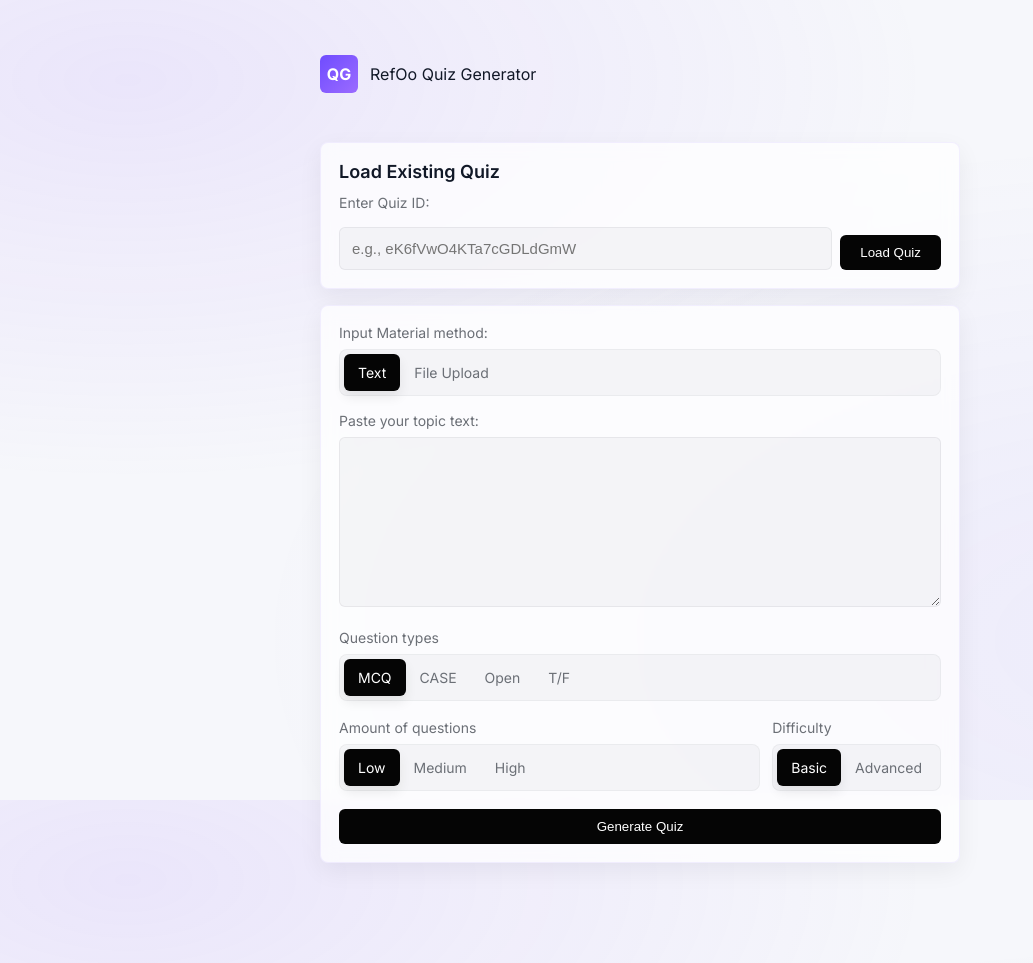
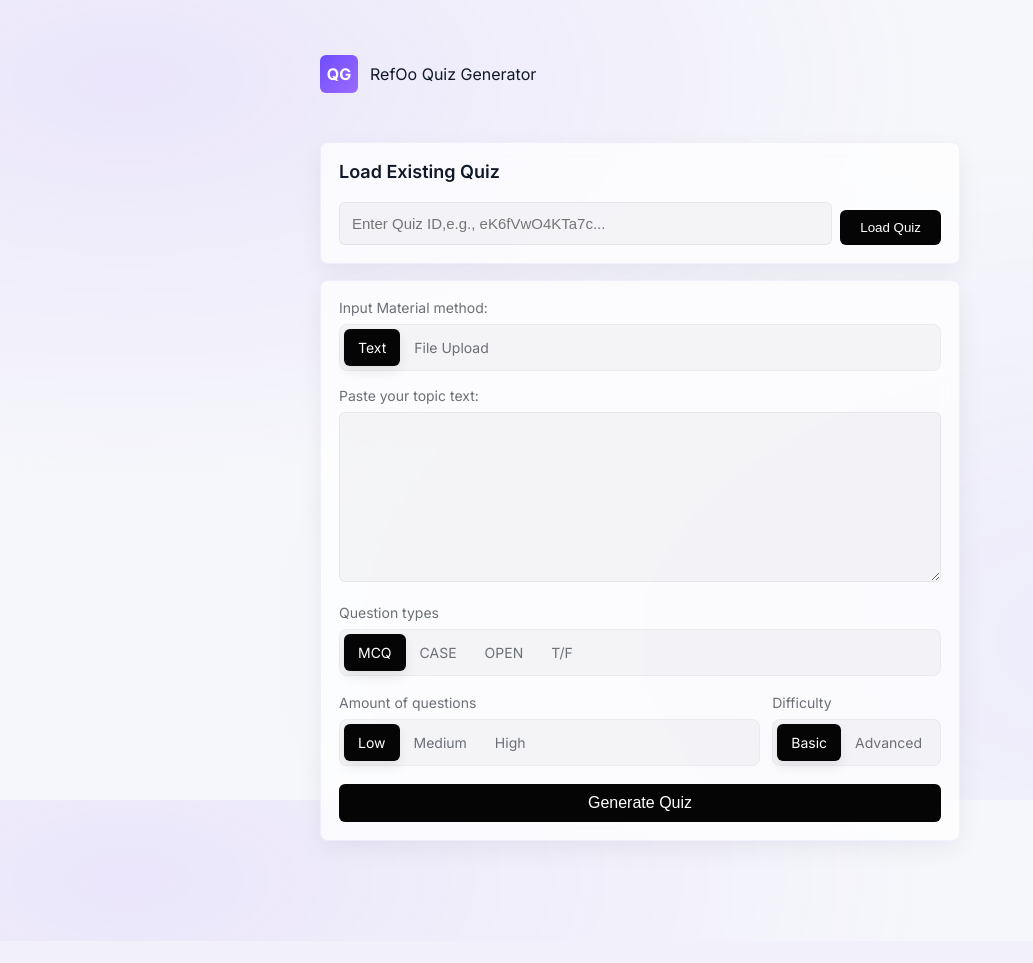
Before and after one commit to RefOoSami001/jungle-ai, a Flask app: page / in a window 1280 px wide. Shown: the whole page, without its empty margins (0-1033 px from the left). After the commit the page ends 849 px from the top, so only its background shows below. Run offline with Flask 2, Linux system fonts and the light colour scheme; some libraries are stand-ins or nearby versions.

Commit message:
Update index.html

```diff
--- a/templates/index.html
+++ b/templates/index.html
@@ -25,8 +25,7 @@
         <h3 style="margin:0 0 12px 0;font-size:18px;font-weight:600">Load Existing Quiz</h3>
         <form method="get" action="/" style="display:flex;gap:8px;align-items:flex-end">
           <div style="flex:1">
-            <label class="small">Enter Quiz ID:</label>
-            <input type="text" name="quiz_id" id="quiz-id-input" class="input" placeholder="e.g., eK6fVwO4KTa7cGDLdGmW" style="margin-top:8px">
+            <input type="text" name="quiz_id" id="quiz-id-input" class="input" placeholder="Enter Quiz ID,e.g., eK6fVwO4KTa7c..." style="margin-top:8px">
           </div>
           <button type="submit" class="btn" style="flex-shrink:0;padding:10px 20px">Load Quiz</button>
         </form>
@@ -77,7 +76,7 @@
                   <div class="segmented" role="radiogroup">
                     <label class="seg-item"><input type="radio" name="question_type" value="Multiple Choice Question" checked><span>MCQ</span></label>
                     <label class="seg-item"><input type="radio" name="question_type" value="Case Scenario Multiple Choice Question"><span>CASE</span></label>
-                    <label class="seg-item"><input type="radio" name="question_type" value="Understanding Question"><span>Open</span></label>
+                    <label class="seg-item"><input type="radio" name="question_type" value="Understanding Question"><span>OPEN</span></label>
                     <label class="seg-item"><input type="radio" name="question_type" value="True/False Question"><span>T/F</span></label>
                   </div>
                 </div>
@@ -102,7 +101,7 @@
               </div>
 
               <div style="margin-top:18px" class="actions">
-                <button class="btn" type="submit" style="width:100%">Generate Quiz</button>
+                <button class="btn" type="submit" style="width:100%; font-size: 16px;">Generate Quiz</button>
               </div>
             </div>
           </div>
```
